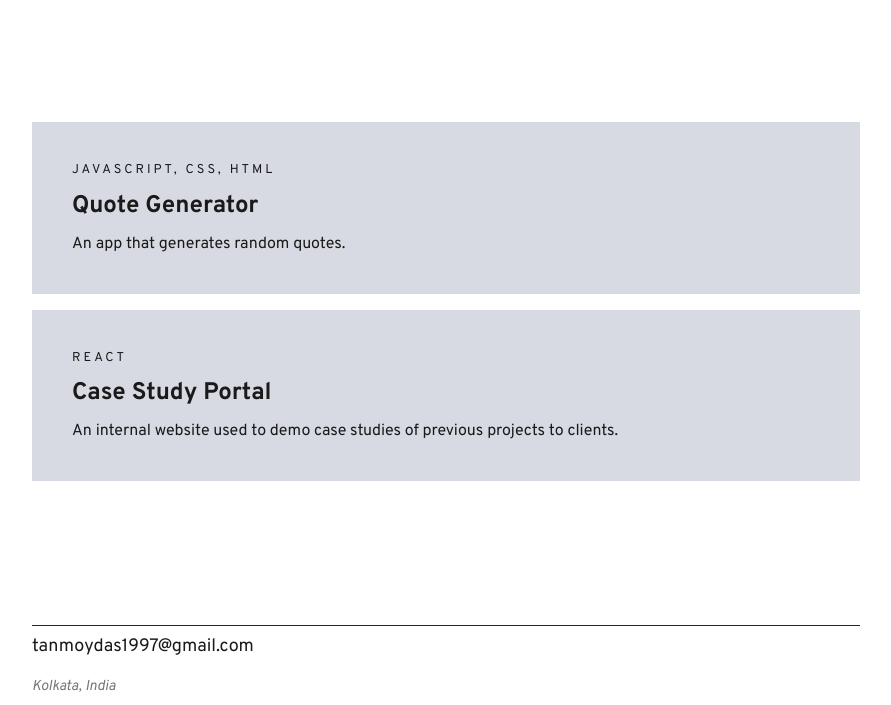
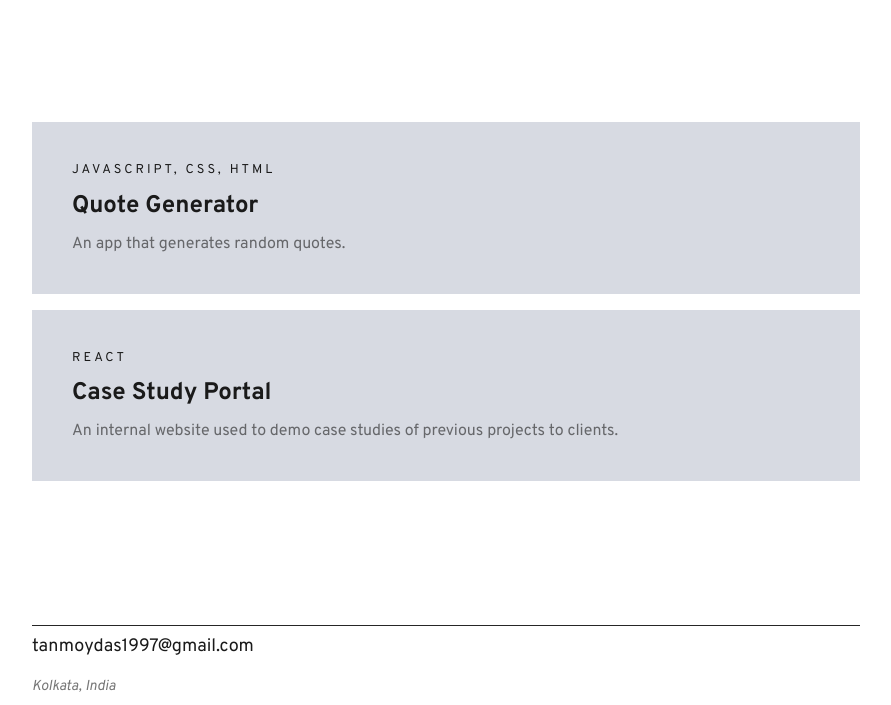
Before and after one commit to DarkHorse1997/github-portfolio, a plain HTML site: page projects.html in a window 1280 px wide. Shown: the part 95-800 px from the top of the page, without its empty margins (194-1085 px from the left). Drawn offline with Linux system fonts and the light colour scheme.

Commit message:
Change font color of project details

```diff
--- a/projects.css
+++ b/projects.css
@@ -38,3 +38,7 @@
 	font-size: 1.5rem;
 	margin-block: 0.8rem;
 }
+
+.project-details {
+	color: var(--font-color-1-transparent);
+}
```
